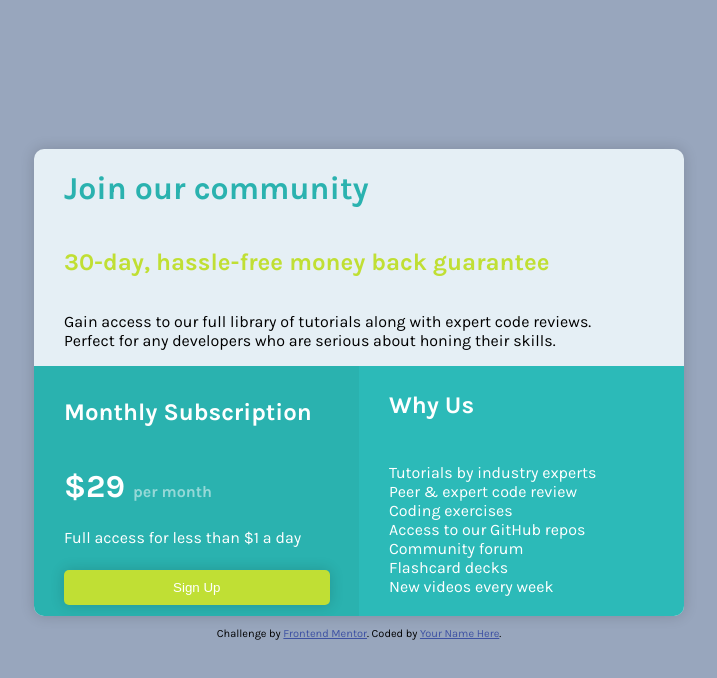
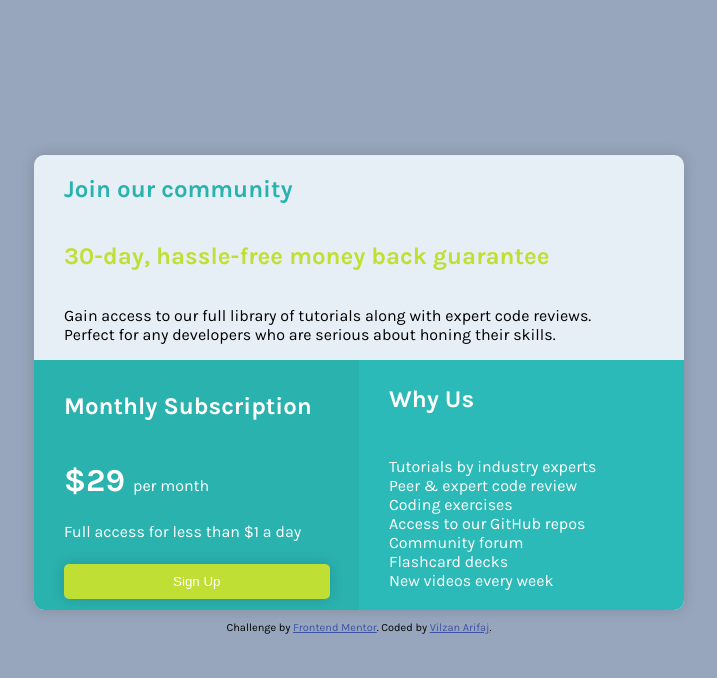
Before and after one commit to Vilzani/frontend-singlepg, a plain HTML site: page index.html in a window 1280 px wide. Shown: the whole page, without its empty margins (281-998 px from the left). Drawn offline with Linux system fonts and the light colour scheme.

Commit message:
Update index.html

```diff
--- a/index.html
+++ b/index.html
@@ -13,6 +13,7 @@
 
 </head>
 <body>
+  <section>
   <div class="container">
   <div class="hero">
 
@@ -32,7 +33,7 @@
   <h2 >Monthly Subscription
   </h2>
 
-  <p class="card-price">&dollar;29 <span class="card-month">per month</span></p>
+  <p> <span class="card-price"> &dollar;29 </span> per month</p>
 
  <p> Full access for less than &dollar;1 a day
 </p>
@@ -50,15 +51,16 @@
   Access to our GitHub repos</br>
   Community forum</br>
   Flashcard decks</br>
-  New videos every week</br>
+  New videos every week
 </p>
 </div>
 </div>
   <footer>
     <p class="attribution">
       Challenge by <a href="https://www.frontendmentor.io?ref=challenge" target="_blank">Frontend Mentor</a>.
-      Coded by <a href="#">Your Name Here</a>.
+      Coded by <a href="#">Vilzan Arifaj</a>.
     </p>
   </footer>
+</section>
 </body>
 </html>
```
